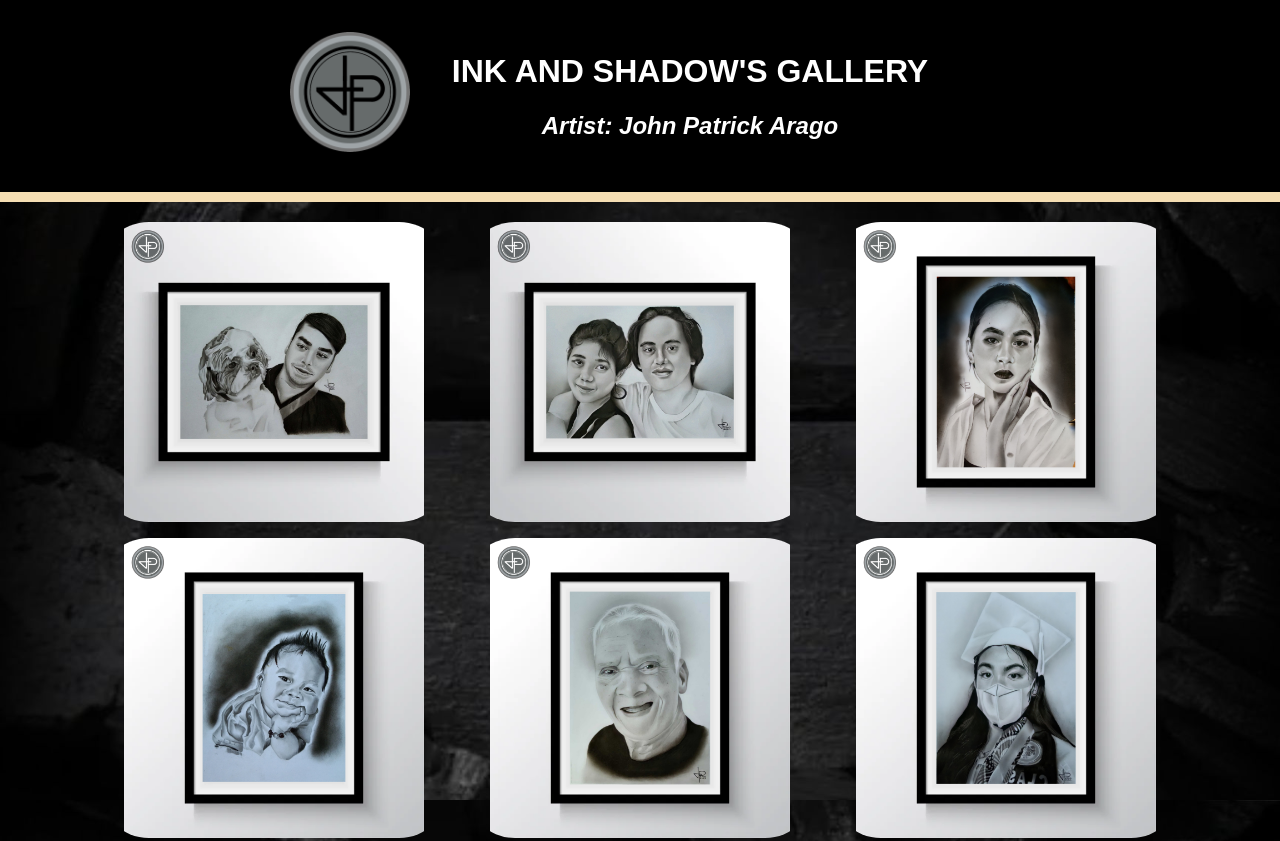
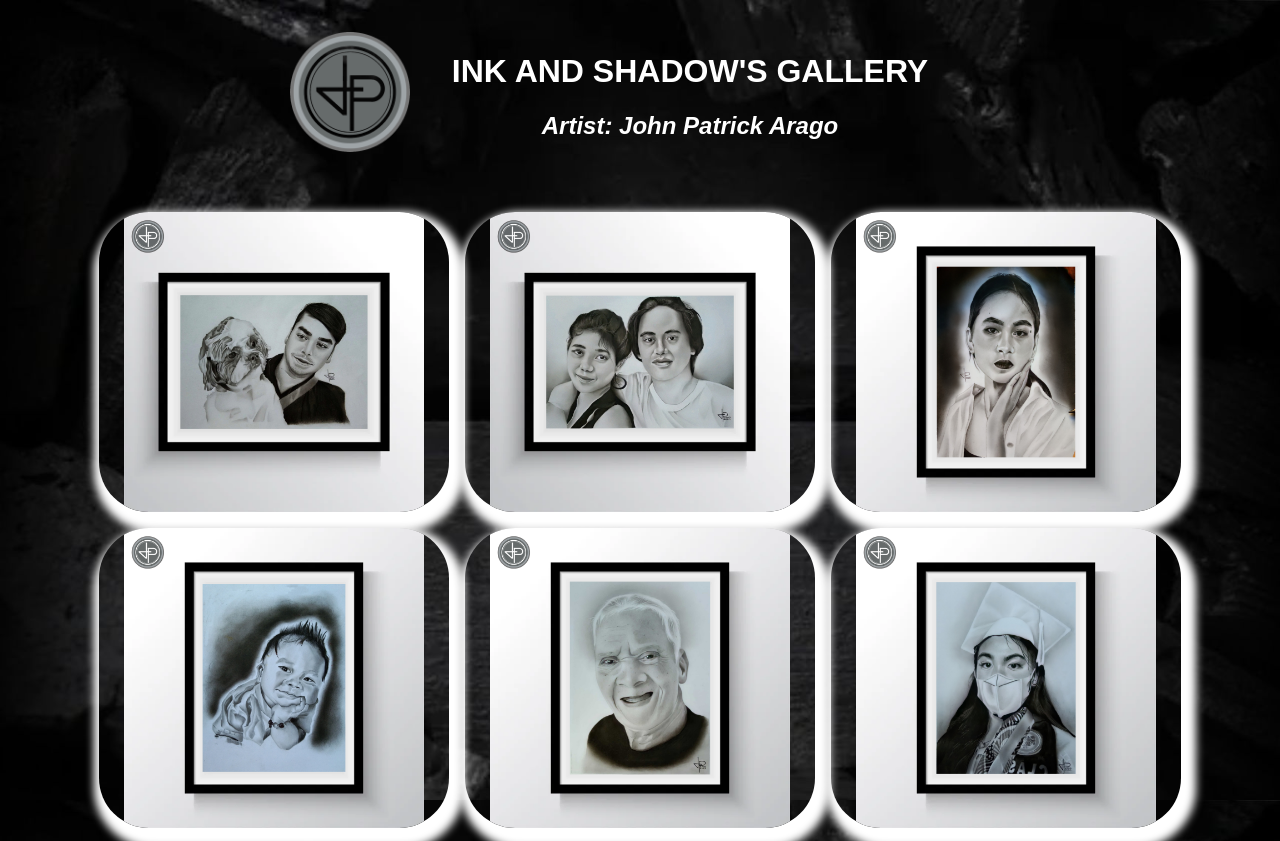
Before and after one commit to JohnPatrickArago/PATCRAFT, a plain HTML site: page index.html in a window 1280 px wide. Shown: the top 841 px of the page. Drawn offline with Linux system fonts and the light colour scheme.

Commit message:
Update style.css

```diff
--- a/style.css
+++ b/style.css
@@ -5,11 +5,9 @@
 .header{
     text-transform: uppercase;
     text-align: center;
-    background-color: black;
     opacity: 100px;
     color: white;
     padding: 32px;
-    border-bottom: 10px solid wheat;
 }
 
 h1, h2{
@@ -62,6 +60,7 @@ body{
     lalo na kung magkakaiba sila ng aspect ratio*/
     border-radius: 50px;
     transition: transform .5s; /*effects sa paghohover at kung gaano katagal*/
+    box-shadow: 5px 10px 8px 10px white;
 }
 
 .gallery img:hover{
```
